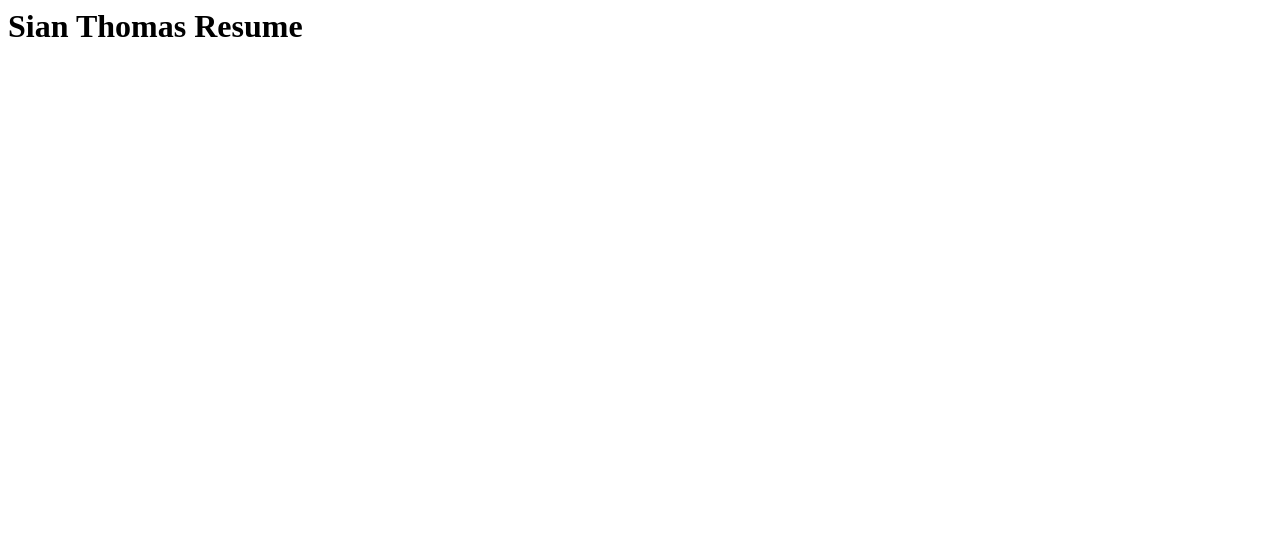
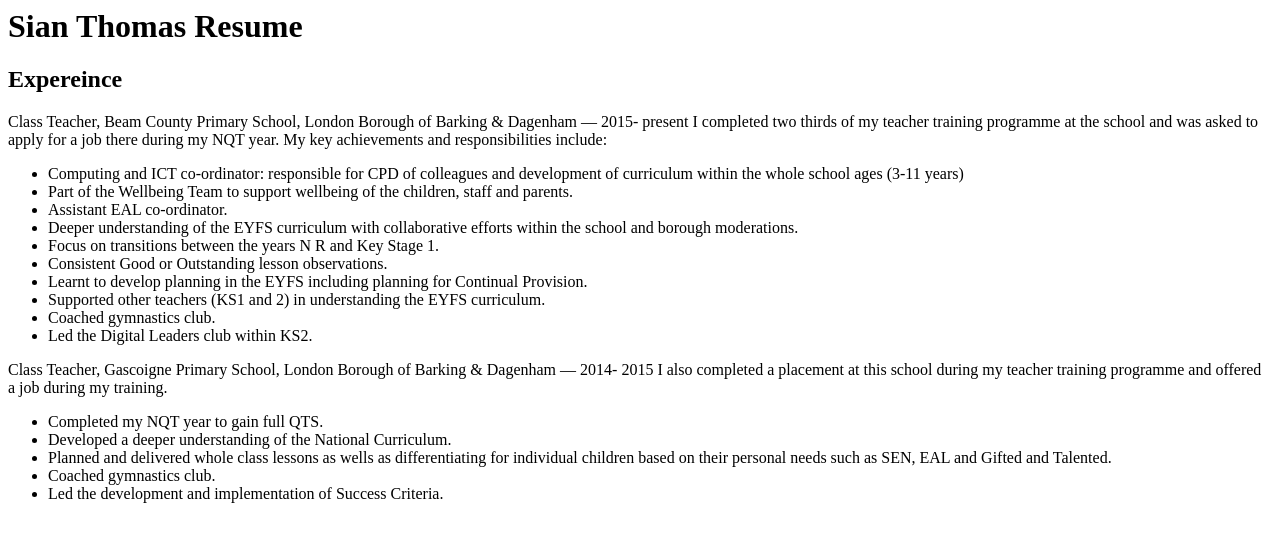
Before and after one commit to sianthomas/sianthomas.github.io, a plain HTML site: page index.html in a window 1280 px wide. Drawn offline with Linux system fonts and the light colour scheme.

Commit message:
Adding Work Experience

```diff
--- a/index.html
+++ b/index.html
@@ -4,5 +4,30 @@
     </head>
     <body>
         <h1>Sian Thomas Resume</h1>
+        <h2>Expereince</h2>
+            <p>Class Teacher, Beam County Primary School, London Borough of Barking & Dagenham — 2015- present
+                I completed two thirds of my teacher training programme at the school and was asked to apply for a job there during my NQT year. My key achievements and responsibilities include:
+                <ul>
+                    <li>Computing and ICT co-ordinator: responsible for CPD of colleagues and development of curriculum within the whole school ages (3-11 years) </li>
+                    <li>Part of the Wellbeing Team to support wellbeing of the children, staff and parents.</li>
+                    <li>Assistant EAL co-ordinator. </li>
+                    <li>Deeper understanding of the EYFS curriculum with collaborative efforts within the school and borough moderations.</li>
+                    <li>Focus on transitions between the years N R and Key Stage 1.</li>
+                    <li>Consistent Good or Outstanding lesson observations.</li>
+                    <li>Learnt to develop planning in the EYFS including planning for Continual Provision.</li>
+                    <li>Supported other teachers (KS1 and 2) in understanding the EYFS curriculum. </li>
+                    <li>Coached gymnastics club.</li>
+                    <li>Led the Digital Leaders club within KS2.</li>
+                </ul>
+                Class Teacher, Gascoigne Primary School, London Borough of Barking & Dagenham — 2014- 2015
+                I also completed a placement at this school during my teacher training programme and offered a job during my training.
+                <ul>
+                    <li>Completed my NQT year to gain full QTS.</li>
+                    <li>Developed a deeper understanding of the National Curriculum.</li>
+                    <li>Planned and delivered whole class lessons as wells as differentiating for individual children based on their personal needs such as SEN, EAL and Gifted and Talented.</li>
+                    <li>Coached gymnastics club.</li>
+                    <li>Led the development and implementation of Success Criteria.</li>
+                </ul>
+            </p>
     </body>
 </html>
```
